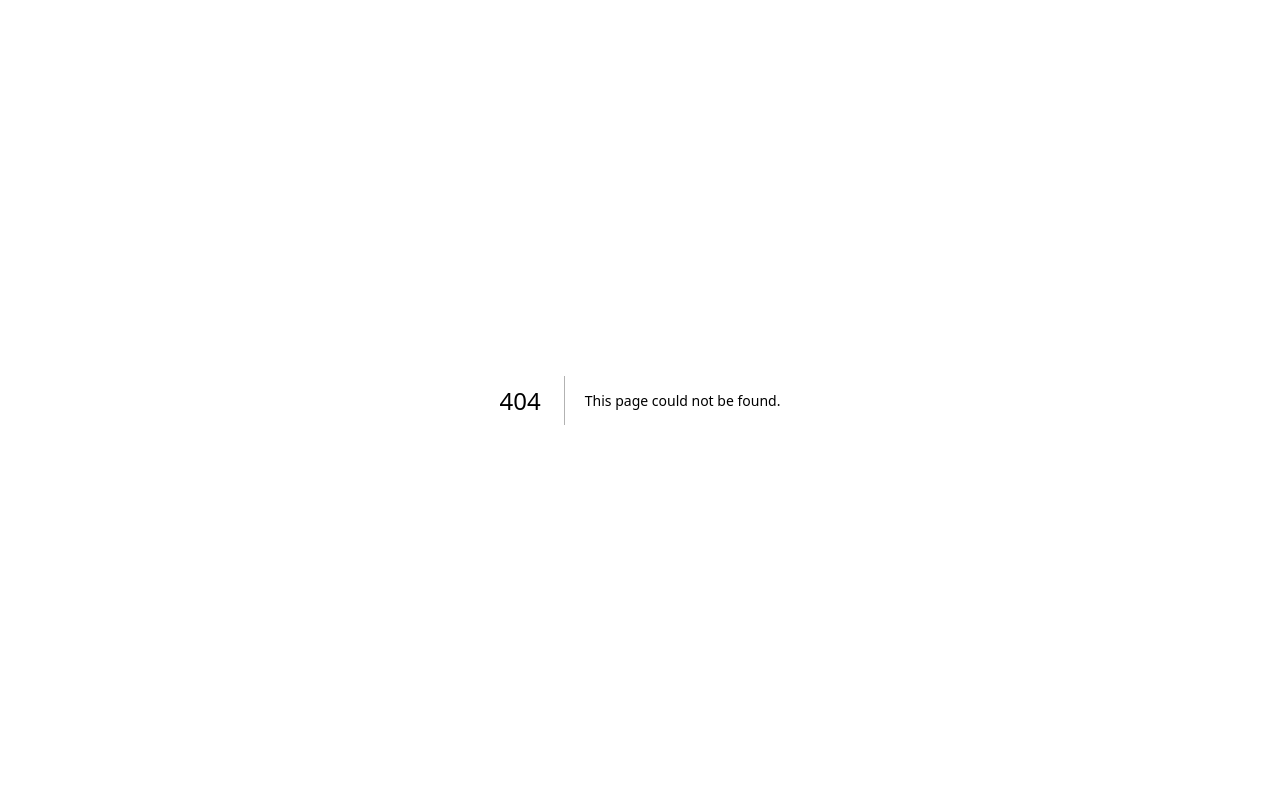
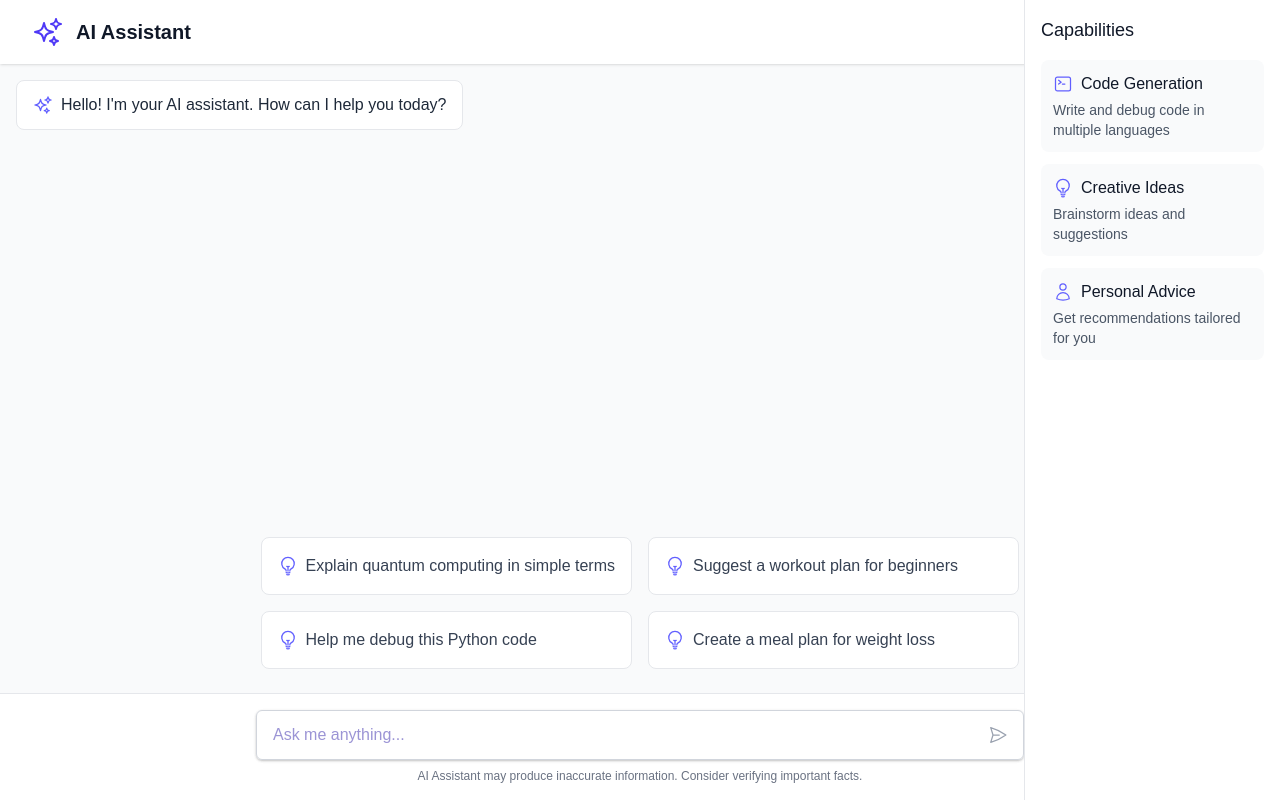
Before and after one commit to cheungJac0104/e-comm-demo, a Next.js app in the folder e-comm-demo/: page /assistant in a window 1280 px wide. Before the commit this address had no page. Built offline with nearby package versions, Linux system fonts and the light colour scheme.

Commit message:
update assistant

```diff
--- /dev/null
+++ b/e-comm-demo/src/app/assistant/page.tsx
@@ -0,0 +1,188 @@
+'use client';
+
+import { useState, useRef, useEffect } from 'react';
+import { PaperAirplaneIcon, ArrowPathIcon, UserIcon, SparklesIcon, CommandLineIcon, LightBulbIcon } from '@heroicons/react/24/outline';
+
+const AIAssistantPage = () => {
+  const [messages, setMessages] = useState([
+    { id: 1, text: "Hello! I'm your AI assistant. How can I help you today?", sender: 'ai' }
+  ]);
+  const [inputValue, setInputValue] = useState('');
+  const [isLoading, setIsLoading] = useState(false);
+  const messagesEndRef = useRef<HTMLDivElement>(null);
+
+  const handleSubmit = (e: React.FormEvent) => {
+    e.preventDefault();
+    if (inputValue.trim() === '') return;
+
+    // Add user message
+    const userMessage = { id: messages.length + 1, text: inputValue, sender: 'user' };
+    setMessages([...messages, userMessage]);
+    setInputValue('');
+    setIsLoading(true);
+
+    // Simulate AI response after delay
+    setTimeout(() => {
+      const aiResponses = [
+        "I've analyzed your request and here's what I found...",
+        "That's an interesting question. Let me think about that...",
+        "Based on my knowledge, I would recommend...",
+        "Here are three possible solutions to your problem..."
+      ];
+      const randomResponse = aiResponses[Math.floor(Math.random() * aiResponses.length)];
+      const aiMessage = { id: messages.length + 2, text: randomResponse, sender: 'ai' };
+      setMessages(prev => [...prev, aiMessage]);
+      setIsLoading(false);
+    }, 1500);
+  };
+
+  const handleKeyDown = (e: React.KeyboardEvent) => {
+    if (e.key === 'Enter' && !e.shiftKey) {
+      e.preventDefault();
+      handleSubmit(e);
+    }
+  };
+
+  // Auto-scroll to bottom of messages
+  useEffect(() => {
+    messagesEndRef.current?.scrollIntoView({ behavior: 'smooth' });
+  }, [messages]);
+
+  const suggestedPrompts = [
+    "Explain quantum computing in simple terms",
+    "Suggest a workout plan for beginners",
+    "Help me debug this Python code",
+    "Create a meal plan for weight loss"
+  ];
+
+  return (
+    <div className="flex flex-col h-screen bg-gray-50">
+      {/* Header */}
+      <header className="bg-white shadow-sm">
+        <div className="max-w-7xl mx-auto px-4 py-4 sm:px-6 lg:px-8 flex items-center justify-between">
+          <div className="flex items-center">
+            <SparklesIcon className="h-8 w-8 text-indigo-600 mr-3" />
+            <h1 className="text-xl font-bold text-gray-900">AI Assistant</h1>
+          </div>
+          <div className="flex items-center space-x-4">
+            <button className="flex items-center text-sm font-medium text-gray-500 hover:text-gray-700">
+              <ArrowPathIcon className="h-4 w-4 mr-1" />
+              New Chat
+            </button>
+          </div>
+        </div>
+      </header>
+
+      {/* Main Content */}
+      <main className="flex-1 overflow-hidden flex flex-col">
+        {/* Chat Container */}
+        <div className="flex-1 overflow-y-auto p-4 space-y-6">
+          {messages.map((message) => (
+            <div
+              key={message.id}
+              className={`flex ${message.sender === 'user' ? 'justify-end' : 'justify-start'}`}
+            >
+              <div
+                className={`max-w-3xl rounded-lg px-4 py-3 ${message.sender === 'user'
+                  ? 'bg-indigo-600 text-white'
+                  : 'bg-white border border-gray-200 text-gray-800'}`}
+              >
+                <div className="flex items-start">
+                  {message.sender === 'ai' && (
+                    <SparklesIcon className="h-5 w-5 text-indigo-500 mr-2 mt-0.5 flex-shrink-0" />
+                  )}
+                  <p className="whitespace-pre-wrap">{message.text}</p>
+                </div>
+              </div>
+            </div>
+          ))}
+
+          {isLoading && (
+            <div className="flex justify-start">
+              <div className="max-w-3xl rounded-lg px-4 py-3 bg-white border border-gray-200">
+                <div className="flex space-x-2">
+                  <div className="w-2 h-2 rounded-full bg-gray-400 animate-bounce"></div>
+                  <div className="w-2 h-2 rounded-full bg-gray-400 animate-bounce" style={{ animationDelay: '0.2s' }}></div>
+                  <div className="w-2 h-2 rounded-full bg-gray-400 animate-bounce" style={{ animationDelay: '0.4s' }}></div>
+                </div>
+              </div>
+            </div>
+          )}
+
+          <div ref={messagesEndRef} />
+        </div>
+
+        {/* Suggested Prompts (when no messages) */}
+        {messages.length <= 1 && (
+          <div className="grid grid-cols-1 md:grid-cols-2 gap-4 px-4 pb-6 max-w-6xl mx-auto">
+            {suggestedPrompts.map((prompt, index) => (
+              <button
+                key={index}
+                onClick={() => setInputValue(prompt)}
+                className="p-4 bg-white border border-gray-200 rounded-lg hover:bg-gray-50 text-left"
+              >
+                <div className="flex items-center">
+                  <LightBulbIcon className="h-5 w-5 text-indigo-500 mr-2" />
+                  <span className="text-gray-700">{prompt}</span>
+                </div>
+              </button>
+            ))}
+          </div>
+        )}
+
+        {/* Input Area */}
+        <div className="border-t border-gray-200 bg-white p-4">
+          <form onSubmit={handleSubmit} className="max-w-3xl mx-auto">
+            <div className="relative rounded-md shadow-sm">
+              <input
+                type="text"
+                value={inputValue}
+                onChange={(e) => setInputValue(e.target.value)}
+                onKeyDown={handleKeyDown}
+                placeholder="Ask me anything..."
+                className="text-indigo-800 block w-full pr-12 pl-4 py-3 border border-gray-300 rounded-md shadow-sm focus:outline-none focus:ring-indigo-500 focus:border-indigo-500"
+                disabled={isLoading}
+              />
+              <div className="absolute inset-y-0 right-0 flex items-center pr-3">
+                <button
+                  type="submit"
+                  disabled={isLoading || inputValue.trim() === ''}
+                  className={`p-1 rounded-full ${isLoading || inputValue.trim() === ''
+                    ? 'text-gray-400'
+                    : 'text-indigo-600 hover:bg-indigo-50'}`}
+                >
+                  <PaperAirplaneIcon className="h-5 w-5" />
+                </button>
+              </div>
+            </div>
+            <p className="mt-2 text-xs text-gray-500 text-center">
+              AI Assistant may produce inaccurate information. Consider verifying important facts.
+            </p>
+          </form>
+        </div>
+      </main>
+
+      {/* Features/Sidebar (optional) */}
+      <div className="hidden lg:block fixed inset-y-0 right-0 w-64 bg-white border-l border-gray-200 p-4 overflow-y-auto">
+        <h2 className="text-lg font-medium text-gray-900 mb-4">Capabilities</h2>
+        <div className="space-y-3">
+          {[
+            { icon: CommandLineIcon, title: "Code Generation", desc: "Write and debug code in multiple languages" },
+            { icon: LightBulbIcon, title: "Creative Ideas", desc: "Brainstorm ideas and suggestions" },
+            { icon: UserIcon, title: "Personal Advice", desc: "Get recommendations tailored for you" }
+          ].map((feature, index) => (
+            <div key={index} className="p-3 bg-gray-50 rounded-lg">
+              <div className="flex items-center">
+                <feature.icon className="h-5 w-5 text-indigo-500 mr-2" />
+                <h3 className="font-medium text-gray-900">{feature.title}</h3>
+              </div>
+              <p className="mt-1 text-sm text-gray-600">{feature.desc}</p>
+            </div>
+          ))}
+        </div>
+      </div>
+    </div>
+  );
+};
+
+export default AIAssistantPage;
--- a/e-comm-demo/src/app/page.tsx
+++ b/e-comm-demo/src/app/page.tsx
@@ -17,6 +17,7 @@ export default function HomePage() {
             <Link href="/ar-try-on" className="text-gray-700 hover:text-indigo-600 transition">AR Try-On</Link>
             <Link href="/subscription" className="text-gray-700 hover:text-indigo-600 transition">Subscription</Link>
             <Link href="/about" className="text-gray-700 hover:text-indigo-600 transition">Our Story</Link>
+            <Link href="/assistant" className="text-gray-700 hover:text-indigo-600 transition">AI Assistant</Link>
           </div>
           <div className="flex items-center space-x-4">
             <button className="p-2 rounded-full hover:bg-gray-100">
```
